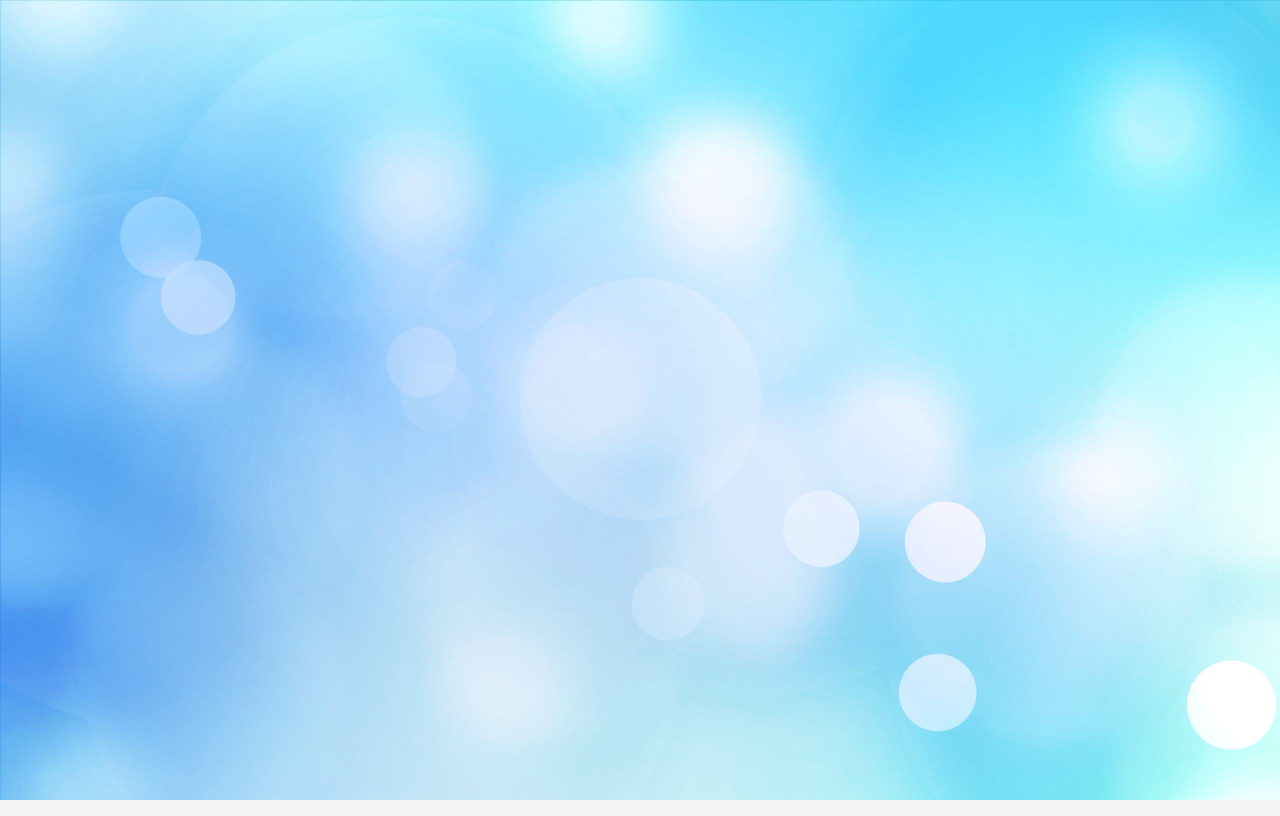
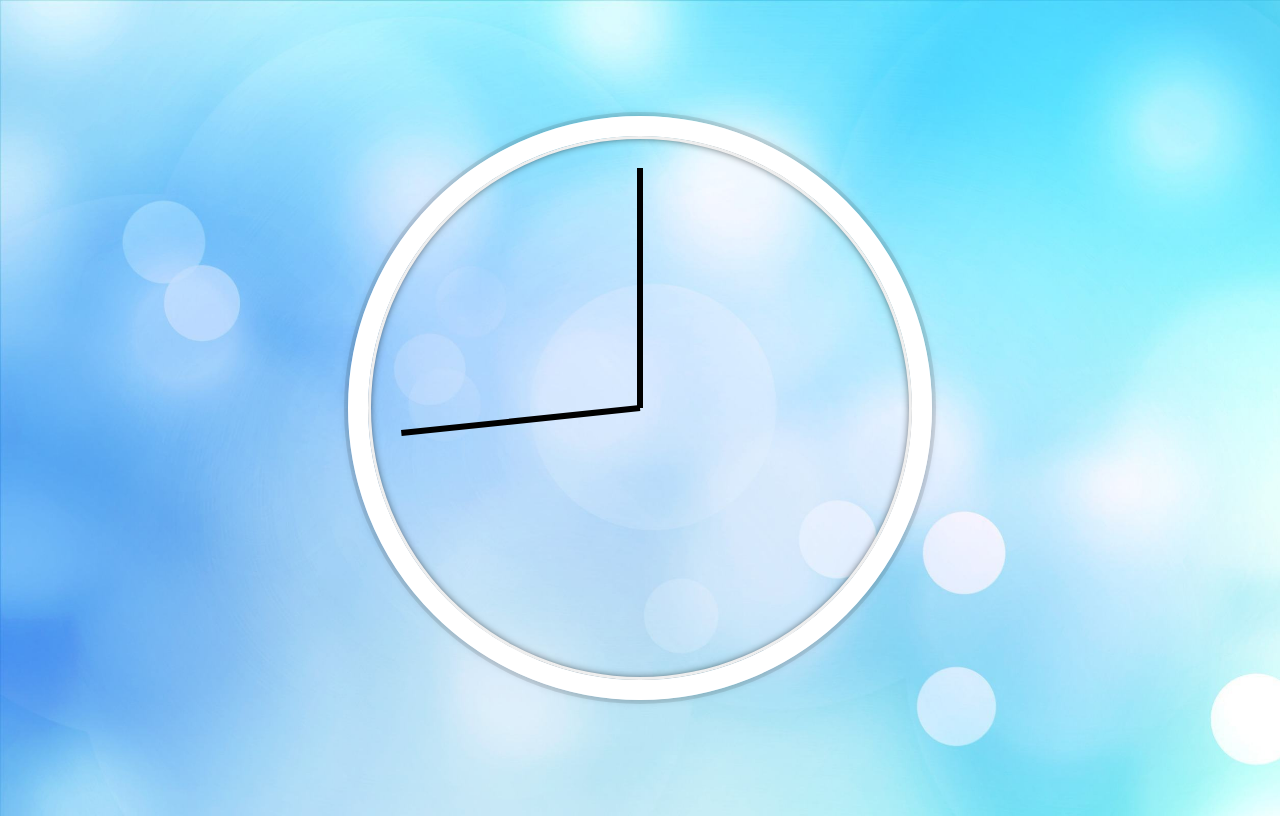
Before and after one commit to EvgeniyGor/frontend-stuff, a plain HTML site: page day2/index.html in a window 1280 px wide. Drawn offline with Linux system fonts and the light colour scheme.

Commit message:
[Add] day2: CSS + Js clock

```diff
--- a/day2/app.js
+++ b/day2/app.js
@@ -0,0 +1,19 @@
+document.onload = function() {
+
+    const handSecond = document.querySelector('.second');
+
+    const setDate = (date) => {
+        const now = new Date();
+        const seconds = now.getSeconds();
+
+        const deg = seconds * 6;
+
+        handSecond.style.transform = 'rotate(' + deg + 'deg)';
+
+        console.log(deg);
+    };
+
+    handSecond.style.transform = 'rotate(' + 354 + 'deg)';
+
+    // setInterval(setDate, 1000);
+}();
--- a/day2/style.css
+++ b/day2/style.css
@@ -1,5 +1,47 @@
-body {
+html {
     background: #f5f5f5  url("img/background.jpg");
     background-size: cover;
     text-align: center;
 }
+
+body {
+    font-size: 2rem;
+    display: flex;
+    flex: 1;
+    min-height: 100vh;
+    align-items: center;
+}
+
+.clock {
+    width: 30rem;
+    height: 30rem;
+    border: 20px solid white;
+    border-radius: 50%;
+    margin: 50px auto;
+    position: relative;
+    padding: 2rem;
+    box-shadow:
+        0 0 0 4px rgba(0, 0, 0, 0.1),
+        inset 0 0 0 3px #EFEFEF,
+        inset 0 0 10px black,
+        0 0 10px rgba(0, 0, 0, 0.2);
+}
+
+.clock-face {
+    position: relative;
+    width: 100%;
+    height: 100%;
+    transform: translateY(-3px);
+}
+
+.hand {
+    width: 50%;
+    height: 6px;
+    background-color: black;
+    position: absolute;
+    top: 50%;
+    transform-origin: 100%;
+    transform: rotate(90deg);
+    transition: all 0.05s;
+    transition-timing-function: cubic-bezier(0.1, 2.7, 0.58, 1);
+}
```
